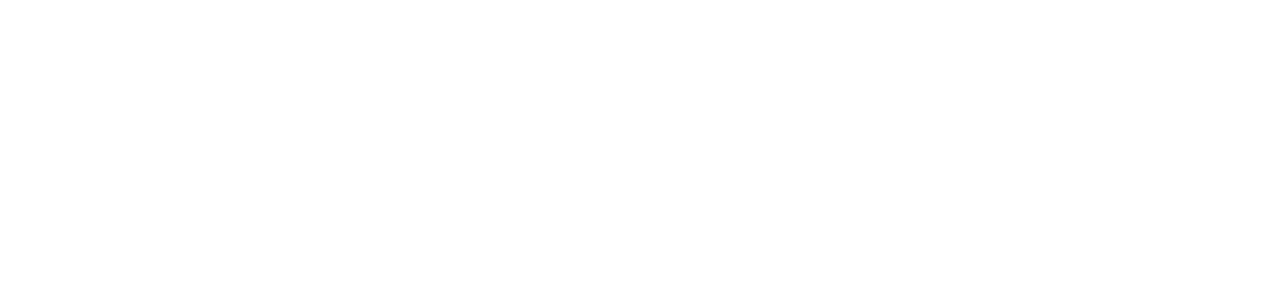
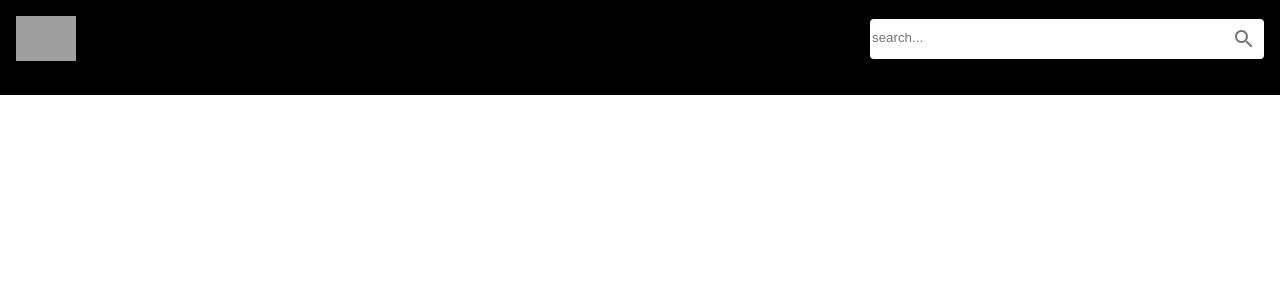
Before and after one commit to mailforwork/youtube-clone, a React (Create React App) app: page / in a window 1280 px wide. Shown: the top 300 px of the page. Built offline with nearby package versions, Linux system fonts and the light colour scheme; grey boxes are pictures that could not be loaded.

Commit message:
Added basic Navbar and Search are

```diff
--- a/src/App.js
+++ b/src/App.js
@@ -1,30 +1,20 @@
-import { BrowserRouter, Routes, Route } from 'react-router-dom';
-import { Box } from '@mui/system';
-import './App.css';
+import { BrowserRouter, Routes, Route } from "react-router-dom";
+import { Box } from '@mui/material';
 
-import React from 'react'
-import { Feed } from '@mui/icons-material';
-import Navbar from './components/Navbar';
-import VideoDetail from './components/VideoDetail';
-import ChannelDetail from './components/ChannelDetail.jsx';
-import SearchFeed from './components/SearchFeed'
+import { ChannelDetail, VideoDetail, SearchFeed, Navbar, Feed } from './components';
 
-const App = () => {
+const App = () => (
   <BrowserRouter>
-  <Box sx={{backgroundColor: '#000'}}>
-    <Navbar/>
+    <Box sx={{ backgroundColor: '#000' }}>
+      <Navbar />
       <Routes>
-        <Route path='/' exact element={<Feed/>}/>
-        <Route path='/video/:id' element={<VideoDetail/>}/>
-        <Route path='/channel/:id' element={<ChannelDetail/>}/>
-        <Route path='/search/:searchTerm' element={<SearchFeed/>}/>
+        <Route exact path='/' element={<Feed />} />
+        <Route path='/video/:id' element={<VideoDetail />} />
+        <Route path='/channel/:id' element={<ChannelDetail />} />
+        <Route path='/search/:searchTerm' element={<SearchFeed />} />
+      </Routes>
+    </Box>
+  </BrowserRouter>
+);
 
-      </Routes>
-  </Box>
-
-
-  </BrowserRouter>
-}
-
-
-export default App
+export default App;
--- a/src/components/Navbar.jsx
+++ b/src/components/Navbar.jsx
@@ -1,9 +1,27 @@
-import React from 'react'
+import React from "react";
+import { Stack } from "@mui/system";
+import { Link } from "react-router-dom";
 
-const Navbar = () => {
-  return (
-    <div>Navbar</div>
-  )
-}
+import { logo } from "../utils/constants";
+import SearchBar from "./SearchBar";
 
-export default Navbar
+const Navbar = () => (
+  <Stack
+    direction="row"
+    alignItems="center"
+    p={2}
+    sx={{
+      position: "sticky",
+      background: "#000",
+      top: 0,
+      justifyContent: "space-between",
+    }}
+  >
+    <Link to="/" style={{display:'flex', alignItems:'center'}}>
+      <img src={logo} alt='logo of the application' height={45}/>
+    </Link>
+    <SearchBar/>
+  </Stack>
+);
+
+export default Navbar;
--- /dev/null
+++ b/src/components/SearchBar.jsx
@@ -0,0 +1,18 @@
+import React from "react";
+import { useState } from "react";
+import { Paper, IconButton } from "@mui/material";
+import SearchIcon from "@mui/icons-material/Search";
+
+const Searchbar = () => {
+  return (
+    <Paper>
+      <input className="search-bar" placeholder="search..." />
+      <IconButton type="search">
+
+        <SearchIcon />
+      </IconButton>
+    </Paper>
+  );
+};
+
+export default Searchbar;
--- /dev/null
+++ b/src/components/index.js
@@ -0,0 +1,11 @@
+// export { default as ChannelCard } from './ChannelCard';
+// export { default as VideoCard } from './VideoCard';
+export { default as ChannelDetail } from './ChannelDetail';
+export { default as Feed } from './Feed';
+// export { default as Loader } from './Loader';
+export { default as Navbar } from './Navbar';
+export { default as SearchBar } from './SearchBar';
+export { default as VideoDetail } from './VideoDetail';
+export { default as SearchFeed } from './SearchFeed';
+// export { default as Videos } from './Videos';
+// export { default as Sidebar } from './Sidebar';
--- a/src/index.js
+++ b/src/index.js
@@ -1,17 +1,9 @@
 import React from 'react';
 import ReactDOM from 'react-dom/client';
+
+import App from './App';
 import './index.css';
-import App from './App';
-import reportWebVitals from './reportWebVitals';
 
 const root = ReactDOM.createRoot(document.getElementById('root'));
-root.render(
-  <React.StrictMode>
-    <App />
-  </React.StrictMode>
-);
 
-// If you want to start measuring performance in your app, pass a function
-// to log results (for example: reportWebVitals(console.log))
-// or send to an analytics endpoint. Learn more: https://bit.ly/CRA-vitals
-reportWebVitals();
+root.render(<App />);
```
Also changed, not shown: 2 other files (tests, documents, lock files or other folders).
